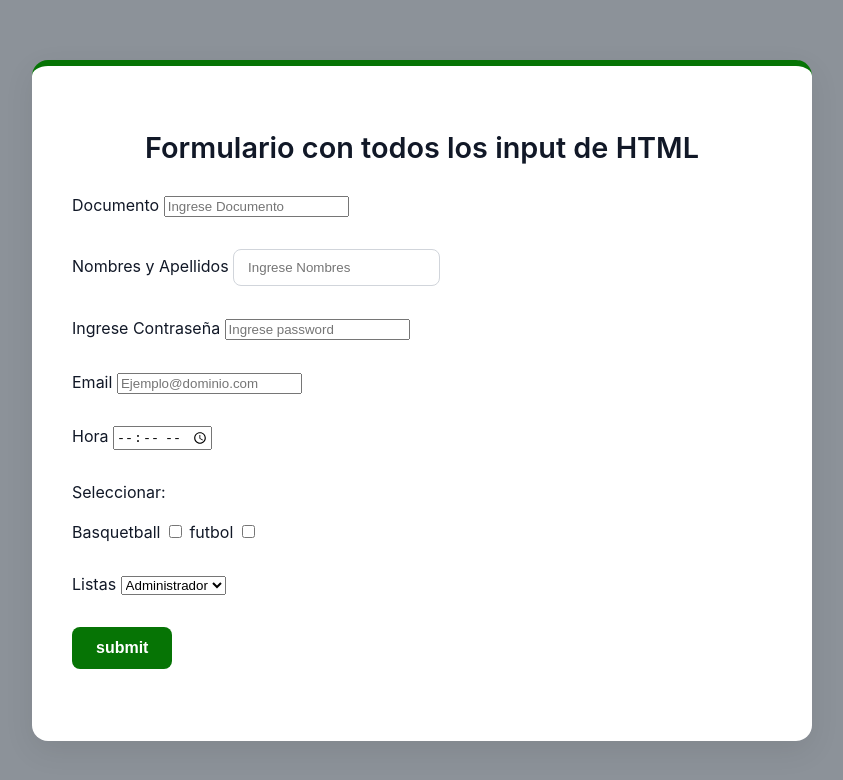
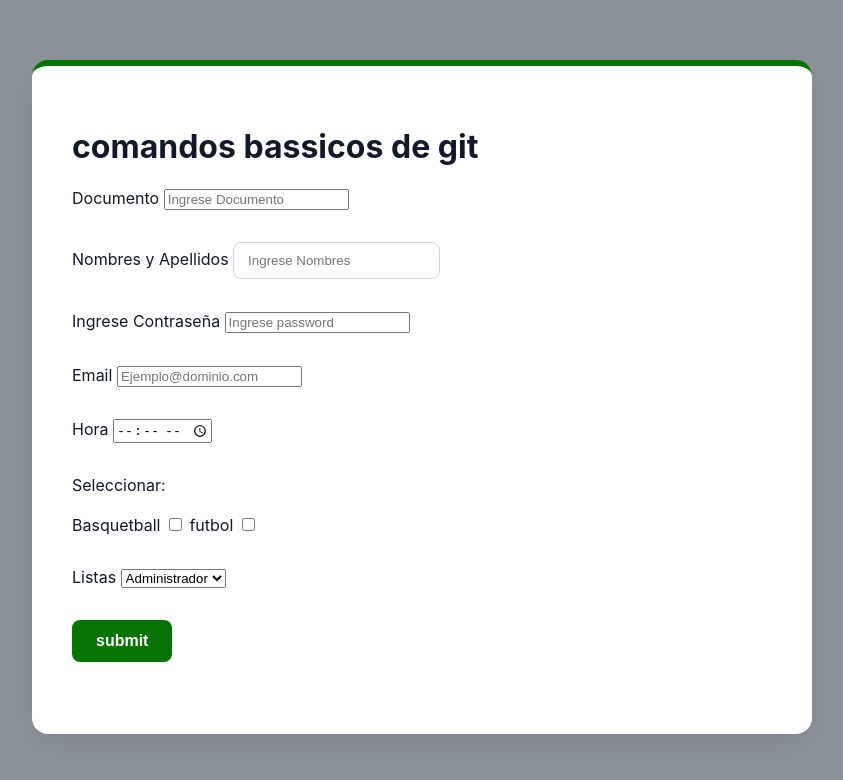
Before and after one commit to Santiago1924/Prueba_Tarde, a plain HTML site: page CSS/index.html in a window 1280 px wide. Shown: the whole page, without its empty margins (218-1061 px from the left). Drawn offline with Linux system fonts and the light colour scheme.

Commit message:
Actualización de index.html

```diff
--- a/CSS/index.html
+++ b/CSS/index.html
@@ -8,7 +8,7 @@
 </head>
 <body>
     <div class="container form-container">
-        <h2>Formulario con todos los input de HTML</h2>
+        <h1>comandos bassicos de git</h1>
         <form action="agregar.php" name ='form1' id='form1' method="get" enctype="multipart/form-data">
 
 
```
